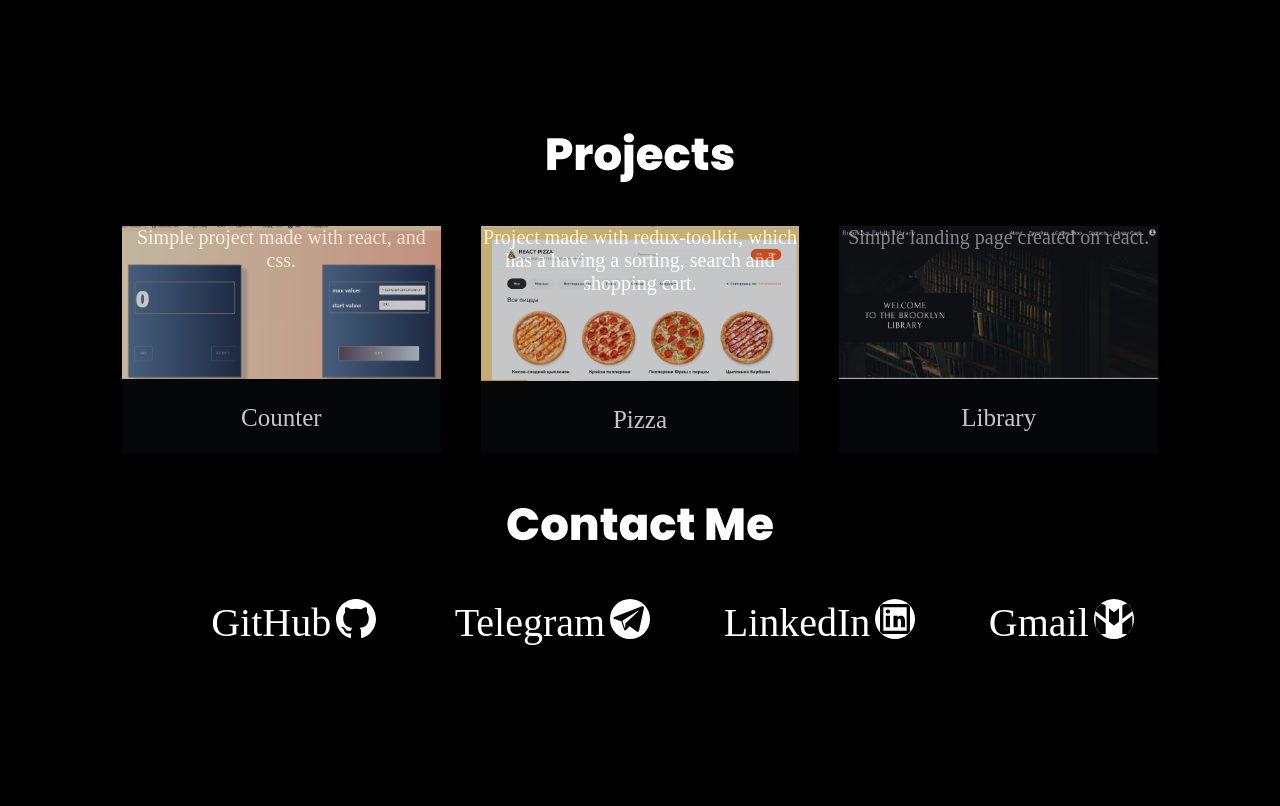
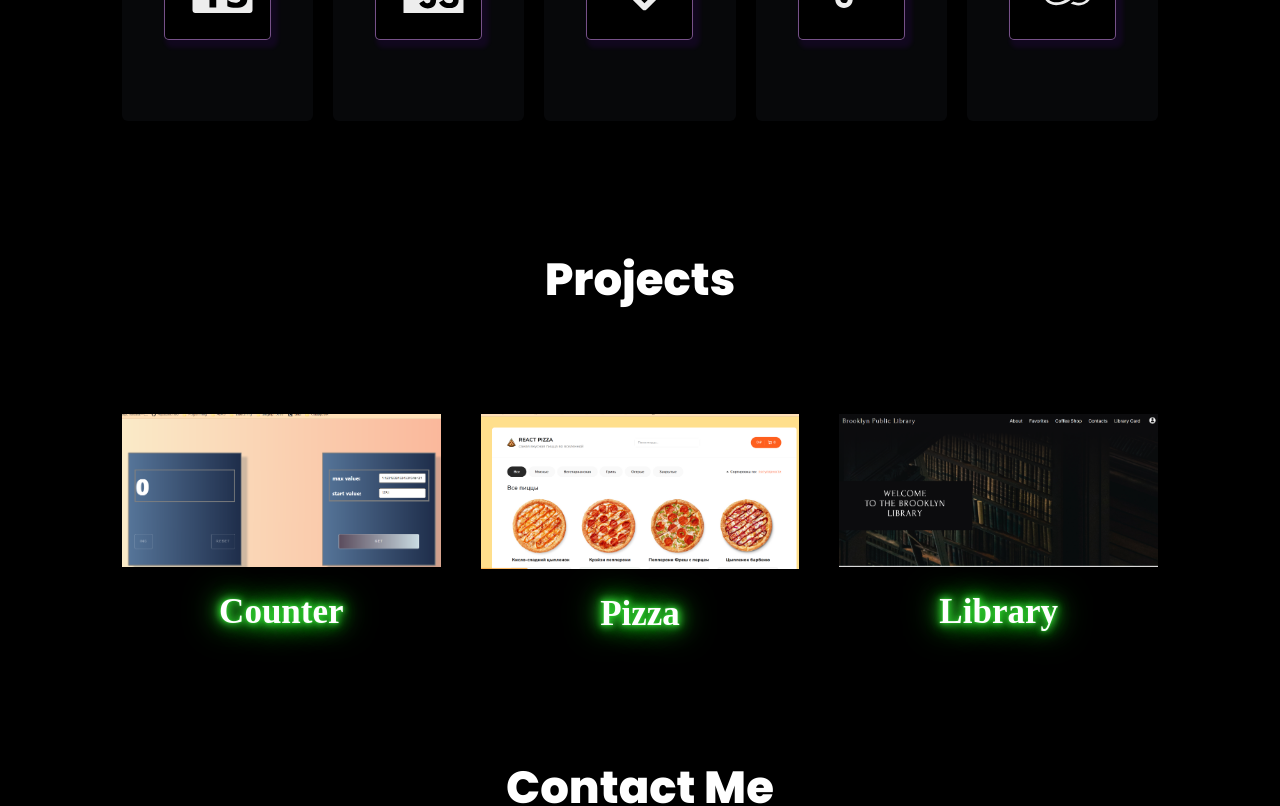
Before and after one commit to Aquasonic1995/portfolio, a React (Vite) app: page / in a window 1280 px wide. Shown: the part 1460-2266 px from the top of the page. Before the commit the page ends 2196 px from the top, so only its background shows below. Built offline with nearby package versions, Linux system fonts and the light colour scheme; a web font is replaced by a local one.

Commit message:
add some styles for Projects.tsx

```diff
--- a/index.html
+++ b/index.html
@@ -2,13 +2,13 @@
 <html lang="en">
   <head>
     <meta charset="UTF-8" />
-    <link rel="icon" type="image/svg+xml" href="/vite.svg" />
+    <link rel="icon" type="image/svg+xml" href="/favicon-32x32.png" />
     <link rel="preconnect" href="https://fonts.googleapis.com">
     <link rel="preconnect" href="https://fonts.gstatic.com" crossorigin>
     <link rel="preconnect" href="https://fonts.googleapis.com">
     <link rel="preconnect" href="https://fonts.gstatic.com" crossorigin>
     <link href="https://fonts.googleapis.com/css2?family=Forum&family=Inter&family=Nunito:ital,wght@0,200;0,300;0,400;0,600;0,700;0,800;0,900;1,200;1,400;1,600&family=Poppins:wght@400;600;800&display=swap" rel="stylesheet">    <meta name="viewport" content="width=device-width, initial-scale=1.0" />
-    <title>Vite + React + TS</title>
+    <title>Ivan Litomin - Portfolio</title>
   </head>
   <body>
     <div id="root"></div>
--- a/src/components/Projects/Projects.module.scss
+++ b/src/components/Projects/Projects.module.scss
@@ -1,27 +1,104 @@
+@import "../../assets/animations";
+
 .wrapper {
-  & img{
+
+  & img {
     margin-left: 0;
+
+    &:hover {
+
+    }
   }
+
   display: grid;
   grid-template-columns: 1fr 1fr 1fr;
   gap: 40px;
 }
 
 .title {
+  font-weight: 600;
   margin-top: 20px;
-  font-size: 25px;
+  font-size: 35px;
   text-align: center;
   margin-bottom: 20px;
+  text-shadow: 0 0 2px limegreen,
+  0 0 6px limegreen,
+  0 0 36px limegreen,
+  0 0 26px limegreen,
+  0 0 16px limegreen,
+  0 0 10px limegreen;
+  transition: 0.5s ease-in-out;
+  &:hover{
+    color: black;
+  }
 }
-.project{
+
+.project {
   position: relative;
+
+  &:hover .desc {
+    height: 151px;
+    color: rgba(0, 0, 0, 1);
+    opacity: 1;
+    text-shadow: 0 0 2px limegreen,
+    0 0 6px limegreen,
+    0 0 36px limegreen,
+    0 0 56px limegreen,
+    0 0 16px limegreen;
+    background: rgb(5, 5, 5, 0.7);
+  }
+&:hover .title{
+  color: black;
 }
-.desc {
-  height: 100%;
-  width:100%;
-  position: absolute;
-  top: 0;
-  left: 0;
-  background: rgba(25, 28, 38, 0.5);;
-  opacity: 0.5;
+  .desc {
+    overflow: hidden;
+    font-weight: 600;
+    font-size: 30px;
+    padding-top: 15px;
+    text-align: center;
+    vertical-align: middle;
+    color: transparent;
+    height: 0;
+    width: 100%;
+    position: absolute;
+    top: 0;
+    left: 0;
+    background: rgba(25, 28, 38, 0);;
+    opacity: 0.5;
+    transition: 1s ease;
+    animation: rainbow;
+    display: flex;
+    flex-direction: column;
+    justify-content: space-between;
+  }
+
+  span {
+    text-align: center;
+    vertical-align: middle;
+    position: absolute;
+    top: 0;
+    left: 0;
+    width: 100%;
+    transition: 1s ease;
+
+    &:hover {
+      padding-top: 30px;
+      background: white;
+      color: rgba(0, 0, 0, 1);
+      opacity: 1;
+      text-shadow: 0 0 2px limegreen,
+      0 0 6px limegreen,
+      0 0 36px limegreen,
+      0 0 56px limegreen,
+      0 0 16px limegreen;
+    }
+  }
 }
+.buttons{
+  margin-bottom: 20px;
+  margin-right: 15px;
+  margin-left: 15px ;
+  display: flex;
+  justify-content: space-between;
+  background: transparent;
+}
--- a/src/components/Projects/Projects.tsx
+++ b/src/components/Projects/Projects.tsx
@@ -8,8 +8,16 @@ const Projects = () => {
         {projects.map((item) => (
           <a href={item.href} target="_blank">
             <div className={styles.project}>
-              <div className={styles.desc}>{item.desc}</div>
-              <img src={item.img} alt="img" />
+              <img src={item.img} alt="img" />{" "}
+              <div>
+                <div className={styles.desc}>
+                  {item.desc}
+                  <div className={styles.buttons}>
+                    <button>Source</button>
+                    <button>Development</button>
+                  </div>
+                </div>
+              </div>
               <div className={styles.title}>{item.title}</div>
             </div>
           </a>
--- a/src/data.ts
+++ b/src/data.ts
@@ -56,13 +56,13 @@ export const projects = [
     title: "Pizza",
     img: "pizza.png",
     href: "https://aquasonic1995.github.io/pizza/",
-    desc: "Project made with redux-toolkit, which has a having a sorting, search and shopping cart.",
+    desc: "Project made with redux-toolkit, have a sorting, search and shopping cart.",
   },
   {
     title: "Library",
     img: "library.png",
     href: "https://rolling-scopes-school.github.io/aquasonic1995-JSFEPRESCHOOL2023Q2/library/",
-    desc: "Simple landing page created on react.",
+    desc: "Simple landing page created with  React.",
   },
 ];
 
--- a/src/index.scss
+++ b/src/index.scss
@@ -37,9 +37,9 @@ a{
   font-weight: 500;
 }
 
-section{
+h2{
   margin-top: 100px;
-
+  margin-bottom: 100px;
 }
 
 
```
